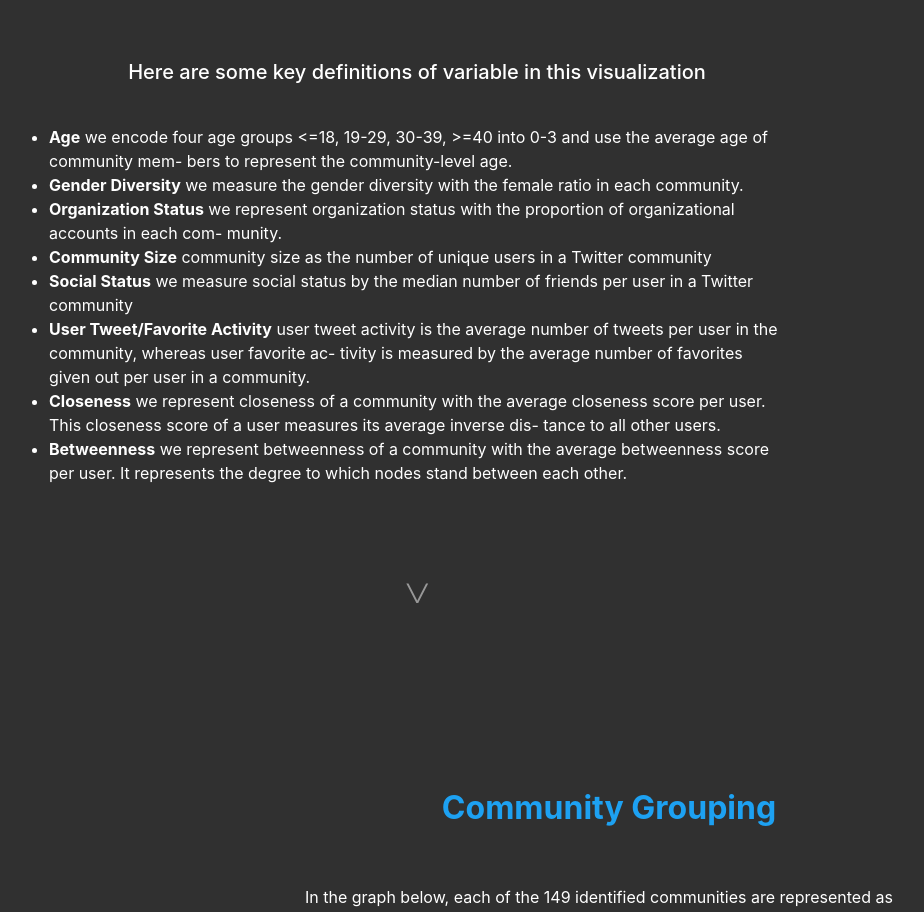
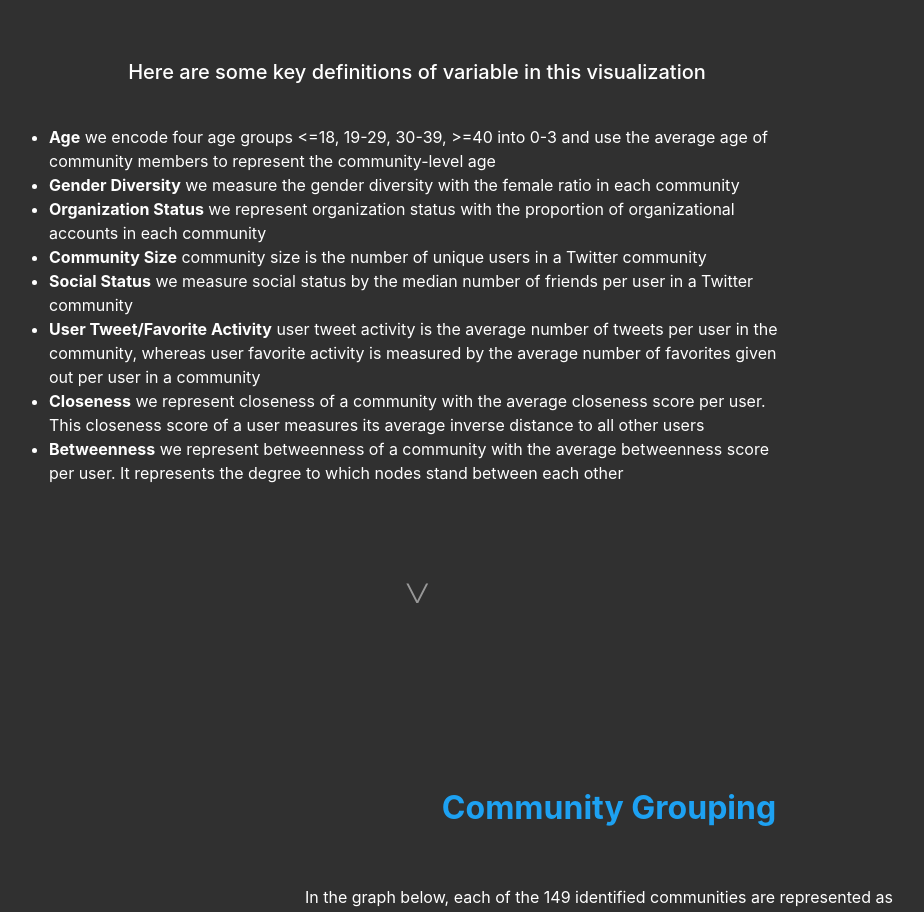
Before and after one commit to 6859-sp21/final-project-atlanta-community, a Vue app in the folder app/: page /#/viz in a window 1280 px wide. Shown: the part 1880-2792 px from the top of the page, without its empty margins (31-955 px from the left). Built offline with nearby package versions, Linux system fonts and the light colour scheme; no server answers; what vue-cookie, vue-social-sharing would draw is missing.

Commit message:
Fix some typos

```diff
--- a/app/src/views/Definitions.vue
+++ b/app/src/views/Definitions.vue
@@ -22,14 +22,14 @@ export default {
   data() {
       return {
         items: [
-          { name: "Age", text: "we encode four age groups <=18, 19-29, 30-39, >=40 into 0-3 and use the average age of community mem- bers to represent the community-level age." },
-          { name: "Gender Diversity", text: "we measure the gender diversity with the female ratio in each community." },
-          { name: "Organization Status", text: "we represent organization status with the proportion of organizational accounts in each com- munity." },
-          { name: "Community Size", text: "community size as the number of unique users in a Twitter community" },
+          { name: "Age", text: "we encode four age groups <=18, 19-29, 30-39, >=40 into 0-3 and use the average age of community members to represent the community-level age" },
+          { name: "Gender Diversity", text: "we measure the gender diversity with the female ratio in each community" },
+          { name: "Organization Status", text: "we represent organization status with the proportion of organizational accounts in each community" },
+          { name: "Community Size", text: "community size is the number of unique users in a Twitter community" },
           { name: "Social Status", text: "we measure social status by the median number of friends per user in a Twitter community" },
-          { name: "User Tweet/Favorite Activity", text: "user tweet activity is the average number of tweets per user in the community, whereas user favorite ac- tivity is measured by the average number of favorites given out per user in a community." },
-          { name: "Closeness", text: "we represent closeness of a community with the average closeness score per user. This closeness score of a user measures its average inverse dis- tance to all other users." },
-          { name: "Betweenness", text: "we represent betweenness of a community with the average betweenness score per user. It represents the degree to which nodes stand between each other." },
+          { name: "User Tweet/Favorite Activity", text: "user tweet activity is the average number of tweets per user in the community, whereas user favorite activity is measured by the average number of favorites given out per user in a community" },
+          { name: "Closeness", text: "we represent closeness of a community with the average closeness score per user. This closeness score of a user measures its average inverse distance to all other users" },
+          { name: "Betweenness", text: "we represent betweenness of a community with the average betweenness score per user. It represents the degree to which nodes stand between each other" },
         ]
       }
   },
```
